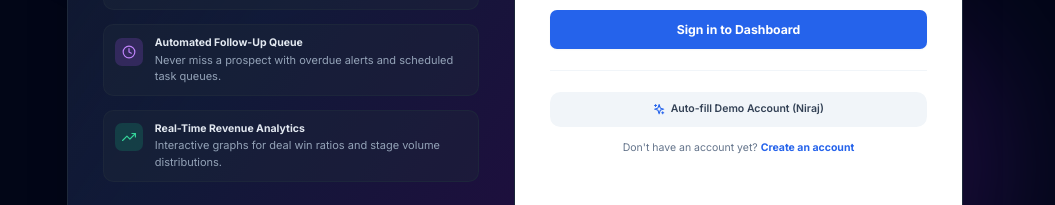
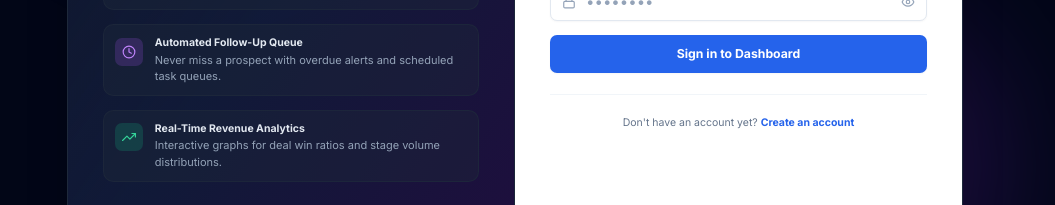
Before and after one commit to Niraj11Parihar/LeadFlowClient, a React (Vite) app: page /auth/login in a window 1280 px wide. Shown: the part 433-638 px from the top of the page, without its empty margins (125-1180 px from the left). Built offline with nearby package versions, Linux system fonts and the light colour scheme; no server answers.

Commit message:
feat: implement LoginPage component for user authentication

```diff
--- a/src/pages/LoginPage.tsx
+++ b/src/pages/LoginPage.tsx
@@ -11,7 +11,6 @@
   AlertCircleIcon as AlertCircle,
   EyeIcon as Eye,
   EyeOffIcon as EyeOff,
-  SparklesIcon as Sparkles,
   CheckCircleIcon as CheckCircle,
   TrendingUpIcon as TrendingUp,
   LayersIcon as Layers,
@@ -63,11 +62,6 @@
       setPassword('');
       setIsLoading(false);
     }
-  };
-
-  const fillDemoAccount = () => {
-    setEmail(import.meta.env.VITE_DEMO_EMAIL || 'niraj@example.com');
-    setPassword(import.meta.env.VITE_DEMO_PASSWORD || 'password123');
   };
 
   return (
@@ -191,16 +185,7 @@
               </Button>
             </form>
 
-            <div className="mt-5 sm:mt-6 pt-5 sm:pt-6 border-t border-slate-100 space-y-4 text-center">
-              <button
-                onClick={fillDemoAccount}
-                type="button"
-                className="w-full h-10 px-3 bg-slate-100 hover:bg-slate-200/80 text-slate-700 text-xs font-semibold rounded-xl transition-all cursor-pointer flex items-center justify-center gap-1.5"
-              >
-                <Sparkles className="w-3.5 h-3.5 text-brand-600" />
-                <span>Auto-fill Demo Account (Niraj)</span>
-              </button>
-
+            <div className="mt-5 sm:mt-6 pt-5 sm:pt-6 border-t border-slate-100 text-center">
               <p className="text-xs text-slate-500">
                 Don't have an account yet?{' '}
                 <Link to="/auth/register" className="font-bold text-brand-600 hover:text-brand-700 hover:underline">
```
